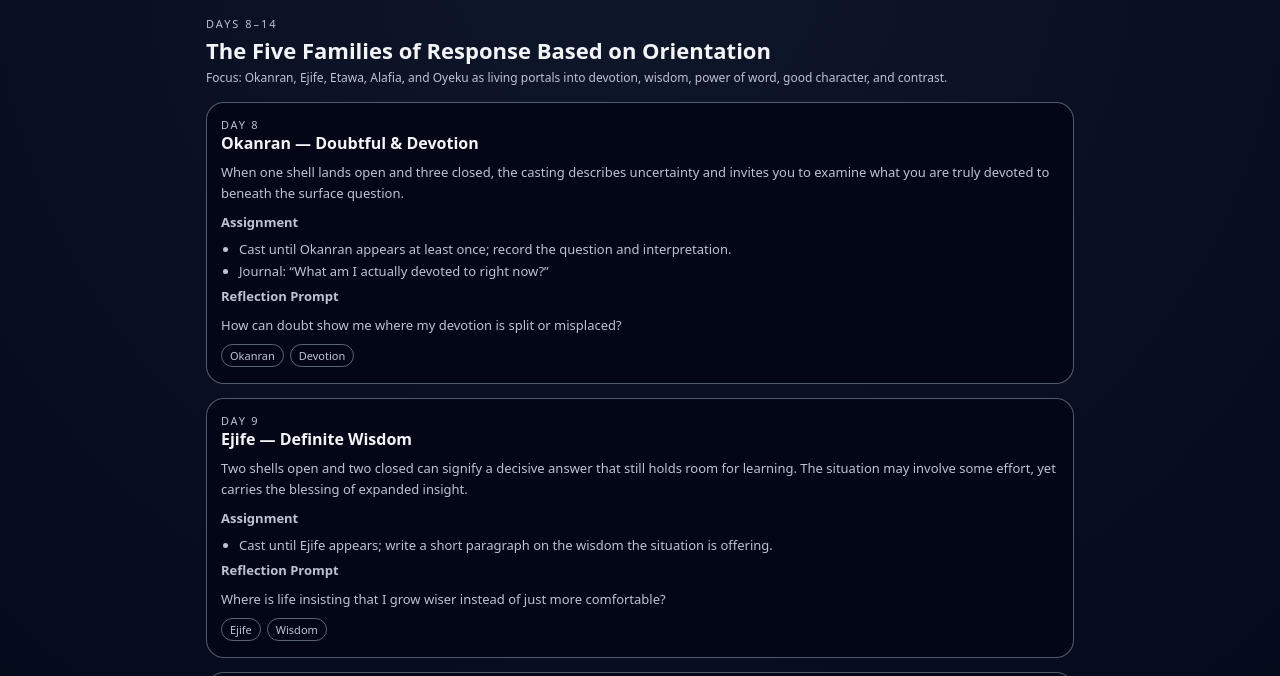
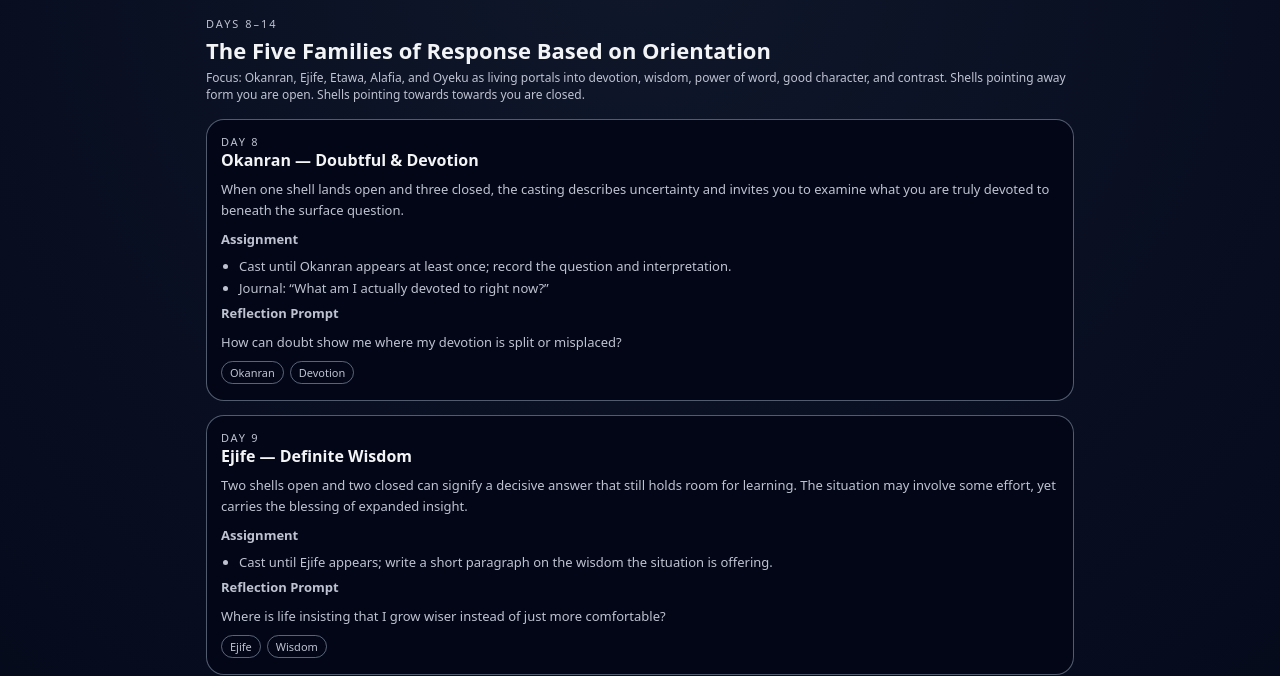
Before and after one commit to DrSwamiG/onthemat, a plain HTML site: page week2-responses.html in a window 1280 px wide. Shown: the part 55-731 px from the top of the page. Drawn offline with Linux system fonts and the light colour scheme.

Commit message:
Update description of shells in response section
Clarified description of shells in relation to orientation.

```diff
--- a/week2-responses.html
+++ b/week2-responses.html
@@ -114,7 +114,7 @@
     <h1>The Five Families of Response Based on Orientation</h1>
     <div class="meta">
       Focus: Okanran, Ejife, Etawa, Alafia, and Oyeku as living portals into devotion, wisdom,
-      power of word, good character, and contrast.
+      power of word, good character, and contrast. Shells pointing away form you are open. Shells pointing towards towards you are closed.
     </div>
 
     <!-- Day 8 -->
```
